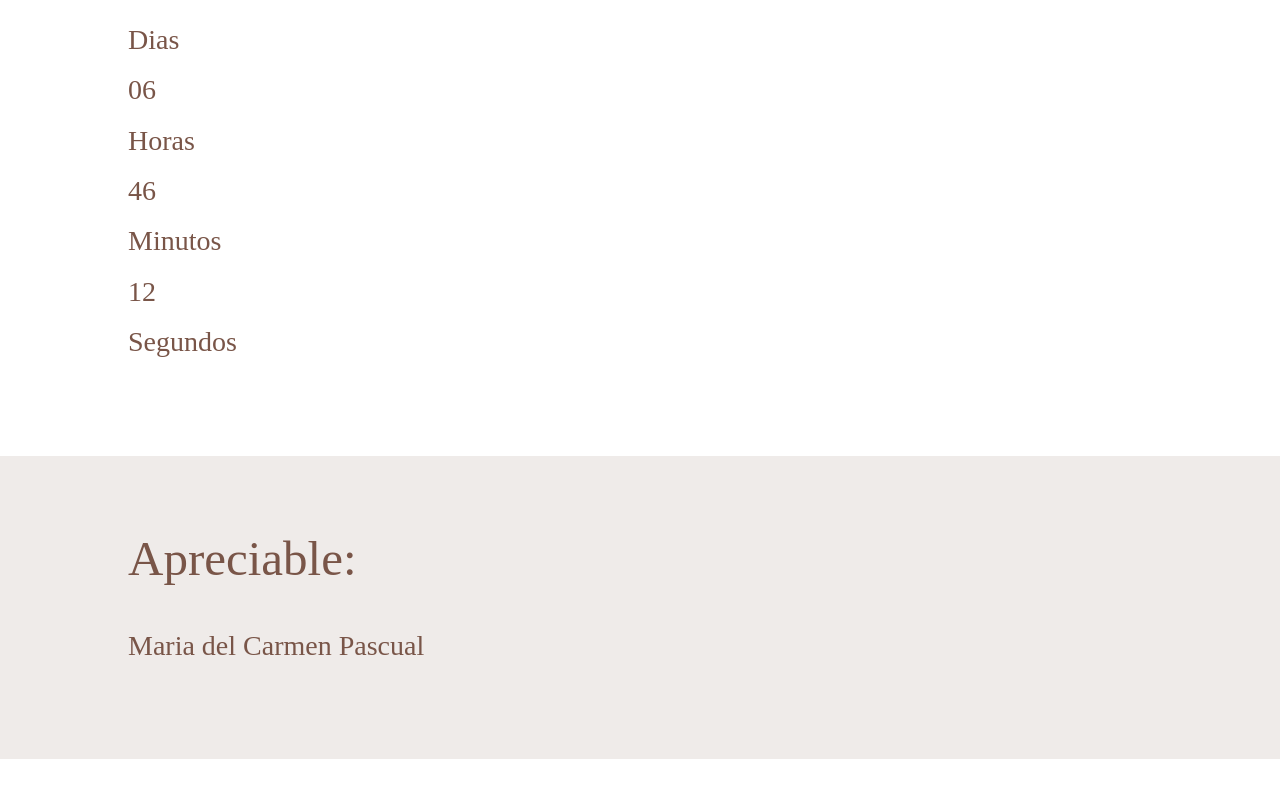
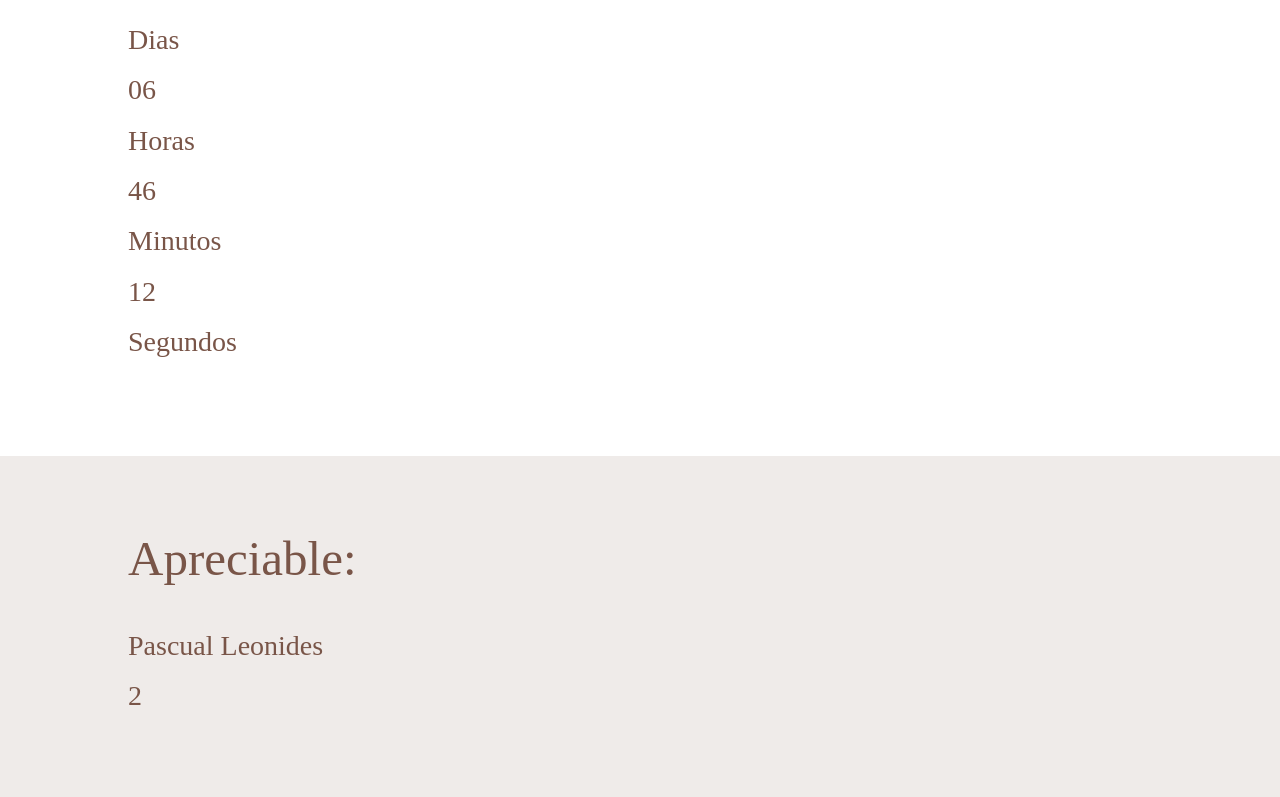
Before and after one commit to dannymtz/app-invitacion, a React (Create React App) app: page / in a window 1280 px wide. Shown: the part 3258-4055 px from the top of the page. Before the commit the page ends 4017 px from the top, so only its background shows below. Built offline with nearby package versions, Linux system fonts and the light colour scheme.

Commit message:
Se agrgea el numero de invitados por familia

```diff
--- a/src/components/Confirmation.tsx
+++ b/src/components/Confirmation.tsx
@@ -68,9 +68,11 @@ const Confirmation = ({ config }: GreetingProps) => {
       <Layout>
         <Title>Apreciable:</Title>
         <SubTitle>
-          {config.invite[index.value || 1]}
+          {config.invite[index.value || 1].familyName}
           <br />
+          {config.invite[index.value || 1].numberInvite}
         </SubTitle>
+
       </Layout>
     </section>
   );
--- a/src/configs.ts
+++ b/src/configs.ts
@@ -7,7 +7,10 @@ import GalleryPhoto4 from './resources/Gallery_Photo_4.png';
 import GalleryPhoto5 from './resources/Gallery_Photo_5.png';
 import GalleryPhoto6 from './resources/Gallery_Photo_6.png';
 
-
+const fma: Invete = {
+  familyName: "Pascual Leonides",
+  numberInvite :1
+}
 
 const Configs: ConfigsType = {
   url: 'http://localhost:3000',
@@ -35,13 +38,14 @@ const Configs: ConfigsType = {
     GalleryPhoto6,
   ],
   invite: [
-    'Familia Garcia Gayoso',
-    'Maria del Carmen Pascual',
-    'Familia Blanco',
-    'Kenneth y Novia',
-    'Mauricio y Novia',
-    'Diego Guerrero',
-    'Maria Luisa Pascual'
+     {
+      familyName: "Pascual Leonides",
+      numberInvite :1
+    },
+    {
+      familyName: "Pascual Leonides",
+      numberInvite :2
+    }
   ],
 };
 
@@ -56,8 +60,13 @@ export type ConfigsType = {
   locationMapImage: string;
   galleryImages: string[];
   index?: number;
-  invite : string[];
+  invite : Invete[];
 };
+
+type Invete = {
+  familyName? : string;
+  numberInvite? : number;
+}
 
 type Person = {
   name: string;
```
